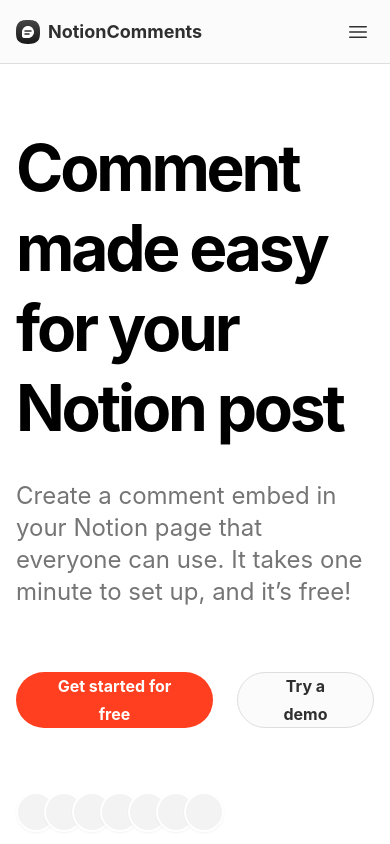
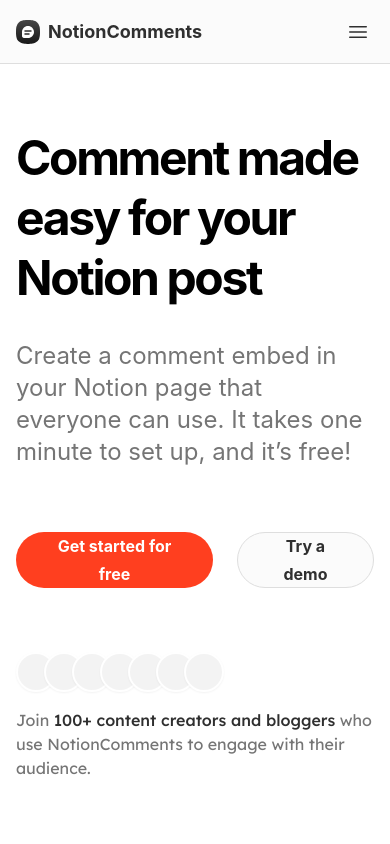
Before and after one commit to LovinHQ/NotionCommentsWebsite, a Next.js app: page / in a window 390 px wide. Shown: the top 844 px of the page. Built offline with nearby package versions, Linux system fonts and the light colour scheme.

Commit message:
fix: hero

```diff
--- a/src/components/Demo.jsx
+++ b/src/components/Demo.jsx
@@ -1,9 +1,18 @@
 import { Container } from './Container'
+import Image from 'next/image'
+import screenshotExpenses from '@/images/screenshots/expenses.png'
 
 export function Demo({}) {
   return (
     <Container>
-      <div className="h-[900px] w-[1024px] flex-1 rounded-3xl bg-[var(--bg-sub)] shadow-xl"></div>
+      <div className="flex-1 overflow-hidden rounded-3xl bg-[var(--bg-sub)] shadow-xl">
+        <Image
+          src={screenshotExpenses}
+          alt="NotionComments product demo"
+          width="0"
+          height="0"
+        />
+      </div>
     </Container>
   )
 }
--- a/src/components/Hero.jsx
+++ b/src/components/Hero.jsx
@@ -1,12 +1,11 @@
 import { Container } from '@/components/Container'
 import PrimaryCTAButton from './Buttons/PrimaryCTAButton'
 import SecondaryCTAButton from './Buttons/SecondaryCTAButton'
-import Image from 'next/image'
 
 export function Hero() {
   return (
-    <Container className="flex flex-1 flex-col justify-start">
-      <h1 className="max-w-[720px] text-[64px] font-bold leading-tight tracking-tighter text-[var(--label-title)] sm:text-7xl">
+    <Container className="flex w-screen flex-col">
+      <h1 className="max-w-[720px] text-5xl font-bold leading-tight tracking-tighter text-[var(--label-title)] sm:text-7xl">
         Comment made easy for your Notion post
       </h1>
       <p className="mt-8 max-w-[720px] text-2xl text-[var(--label-muted)]">
--- a/src/pages/index.jsx
+++ b/src/pages/index.jsx
@@ -28,9 +28,6 @@
         <Features />
         <GettingStarted />
         <CallToAction />
-        <Testimonials />
-        <Pricing />
-        <Faqs />
       </main>
       <Footer />
     </>
```
